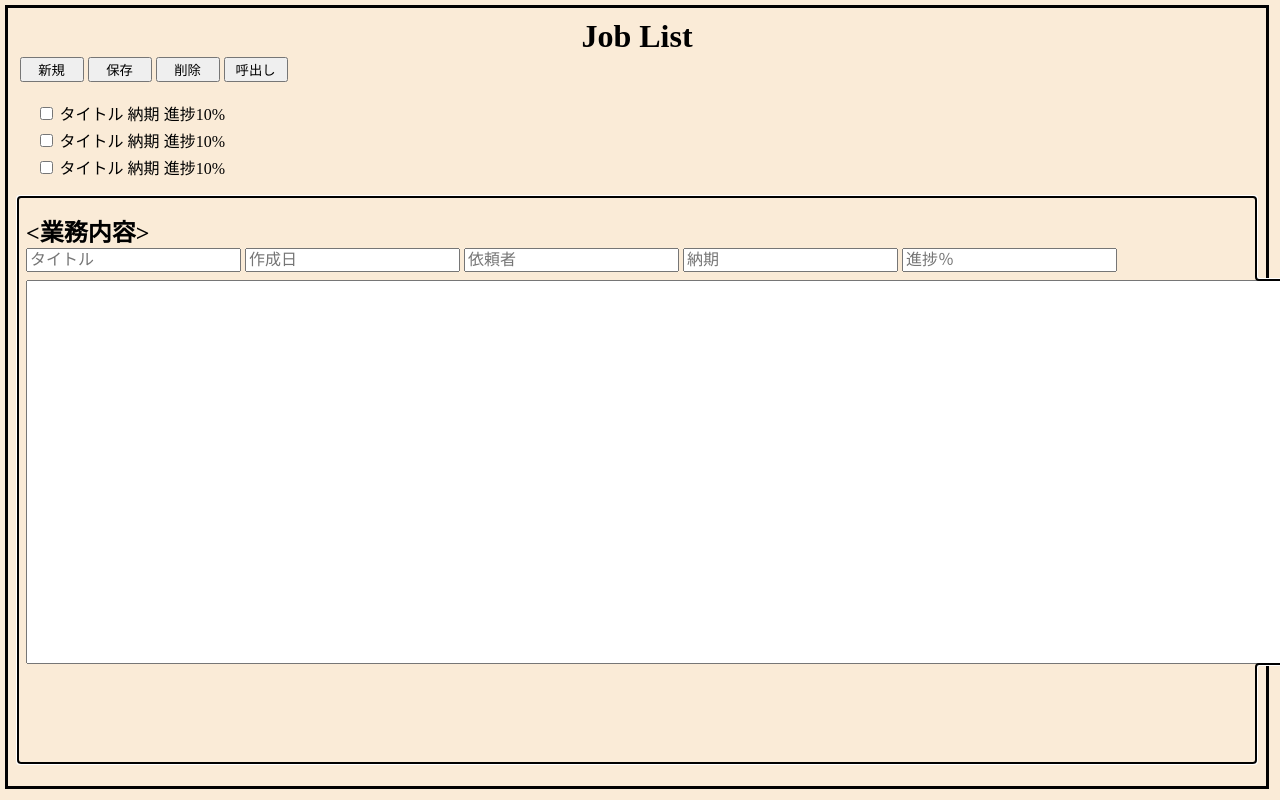
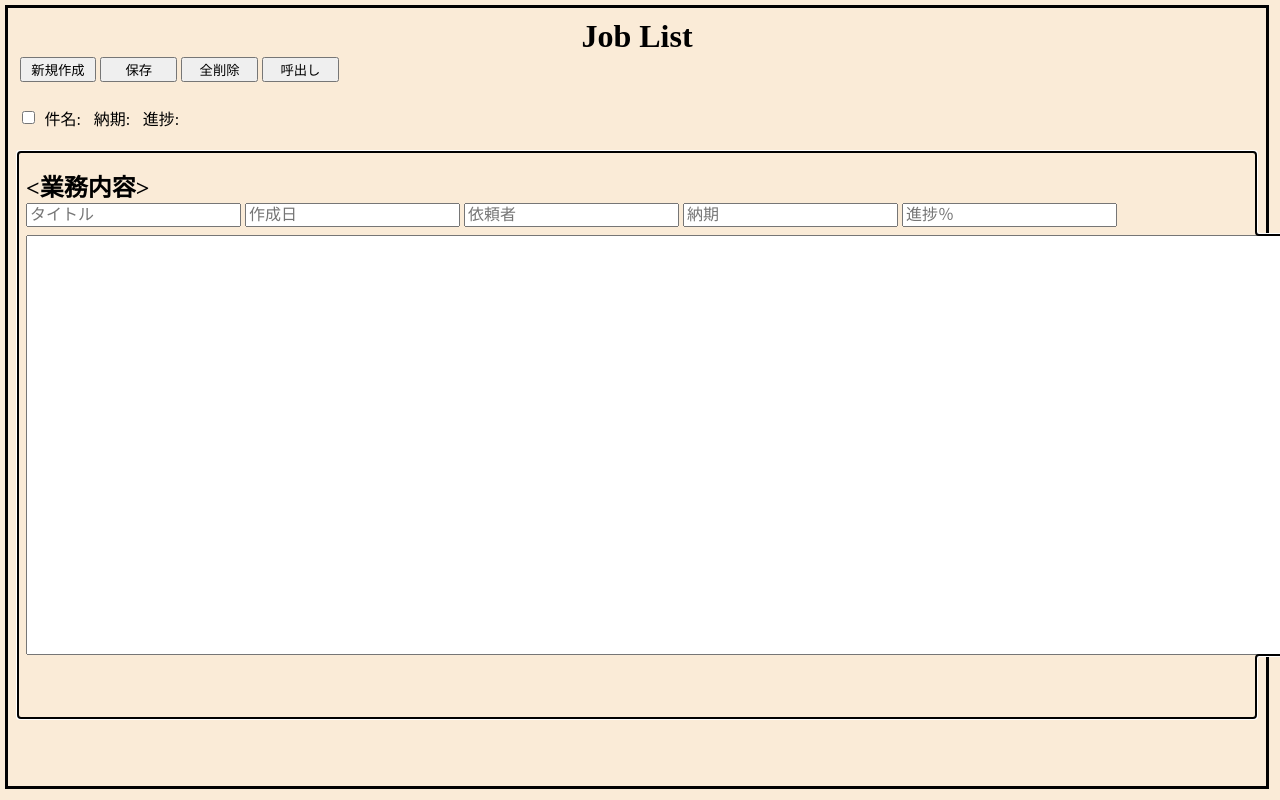
Before and after one commit to daisuke0138/memo_localstorage, a plain HTML site: page index.html in a window 1280 px wide. Both pictures are taken after a click on the button "保存". Shown: the top 800 px of the page. Drawn offline with Linux system fonts and the light colour scheme.

Commit message:
file update

```diff
--- a/css/style.css
+++ b/css/style.css
@@ -19,16 +19,16 @@ h1{
 }
 
 button {
-    width: 5vw;
+    width: 6vw;
     cursor: grab;
 }
 
-.title-area {
-    padding: 1rem;
+.title-t{
+    display: flex;
 }
 
-.title-t{
-    padding: 0.1rem;
+p {
+    padding: 0.5vw;
 }
 
 .format-area {
--- a/index.html
+++ b/index.html
@@ -12,9 +12,10 @@
 
     <!-- buttonタグ -->
     <div class="operation-bt">
-        <button id="new">新規</button>
+        <button id="new">新規作成</button>
         <button id="save">保存</button>
-        <button id="dele">削除</button>
+        <!-- <button id="overwrite">上書き</button> -->
+        <button id="dele">全削除</button>
         <button id="reload">呼出し</button>
     </div>
 
@@ -22,21 +23,9 @@
 <div class="title-area">
     <div class="title-t">
         <input type="checkbox" name="" id="">
-        <span>タイトル</span>
-        <span>納期</span>
-        <span>進捗10%</span>
-    </div>
-    <div class="title-t">
-        <input type="checkbox" name="" id="">
-        <span>タイトル</span>
-        <span>納期</span>
-        <span>進捗10%</span>
-    </div>
-    <div class="title-t">
-        <input type="checkbox" name="" id="">
-        <span>タイトル</span>
-        <span>納期</span>
-        <span>進捗10%</span>
+        <p id="title0"></p>
+        <p id="d-line0"></p>
+        <p id="progress0"></p>
     </div>
 </div>
     <!-- format入力欄 -->
@@ -50,7 +39,7 @@
             <input id="d-line" placeholder="納期"></input>
             <input id="progress" placeholder="進捗％"></input>
         </div>
-        <textarea name="" id="detail-memo" cols="150" rows="21"placeholder="完了項目はcheck">
+        <textarea name="" id="detail-memo" cols="150" rows="23"placeholder="業務詳細">
         </textarea>
     </div>
 </div>
--- a/js/script.js
+++ b/js/script.js
@@ -22,6 +22,18 @@ document.getElementById('save').addEventListener('click', function () {
     // ローカルストレージのmemo1というキーとしてjson(メモ内容)を保存
     localStorage.setItem('memo1', json);
     alert('保存しました');
+    if (localStorage.getItem("memo1")) {
+        const json = localStorage.getItem("memo1");
+        const memo1 = JSON.parse(json);
+        const m_title1 = "件名:" + memo1.title1;
+        const m_d_line1 = "納期:" + memo1.d_line1;
+        const m_progress1 = "進捗:" + memo1.progress1;
+        // pタグに対してはinnerTextを使用
+        // inputタグに対してはvalueを使用
+        document.getElementById("title0").innerText = m_title1;
+        document.getElementById("d-line0").innerText = m_d_line1;
+        document.getElementById("progress0").innerText = m_progress1;
+    };
 });
 
 // 新規ボタンで入力内容を消去し、入力可能にする。
@@ -44,6 +56,9 @@ document.getElementById("dele").addEventListener("click", function () {
     document.getElementById("d-line").value = "";
     document.getElementById("progress").value = "";
     document.getElementById("detail-memo").value = "";
+    document.getElementById("title0").innerText = "";
+    document.getElementById("d-line0").innerText = "";
+    document.getElementById("progress0").innerText = "";
     alert("メモを削除しました");
 });
 
@@ -69,22 +84,16 @@ document.getElementById("reload").addEventListener("click", function () {
     document.getElementById("detail-memo").value = memo1.detail_memo1;
 });
 
-document.getElementById('detail-memo').addEventListener('keydown', (event) => {
-    if (event.key === 'Enter') {
-        event.preventDefault();
-
-        const textarea = event.target;
-        const text = textarea.value;
-
-        // 改行ごとに分割して配列に変換
-        const lines = text.split('\n');
-
-        // 最後の行（最新の入力行）を取得
-        const latestLine = lines[lines.length - 1];
-
-        // チェックボックス付きリストに追加
-        addCheckboxListItem(latestLine);
-        // 改行を追加
-        textarea.value += '\n';
-    };
-});
+// 上部メモ欄に表示し続ける
+if (localStorage.getItem("memo1")){
+    const json = localStorage.getItem("memo1");
+    const memo1 = JSON.parse(json);
+    const m_title1 = "件名:" + memo1.title1;
+    const m_d_line1 = "納期:" + memo1.d_line1;
+    const m_progress1 = "進捗:" + memo1.progress1;
+// pタグに対してはinnerTextを使用
+// inputタグに対してはvalueを使用
+document.getElementById("title0").innerText = m_title1;
+document.getElementById("d-line0").innerText = m_d_line1;
+document.getElementById("progress0").innerText = m_progress1;
+};
```
Also changed, not shown: 1 other file.
